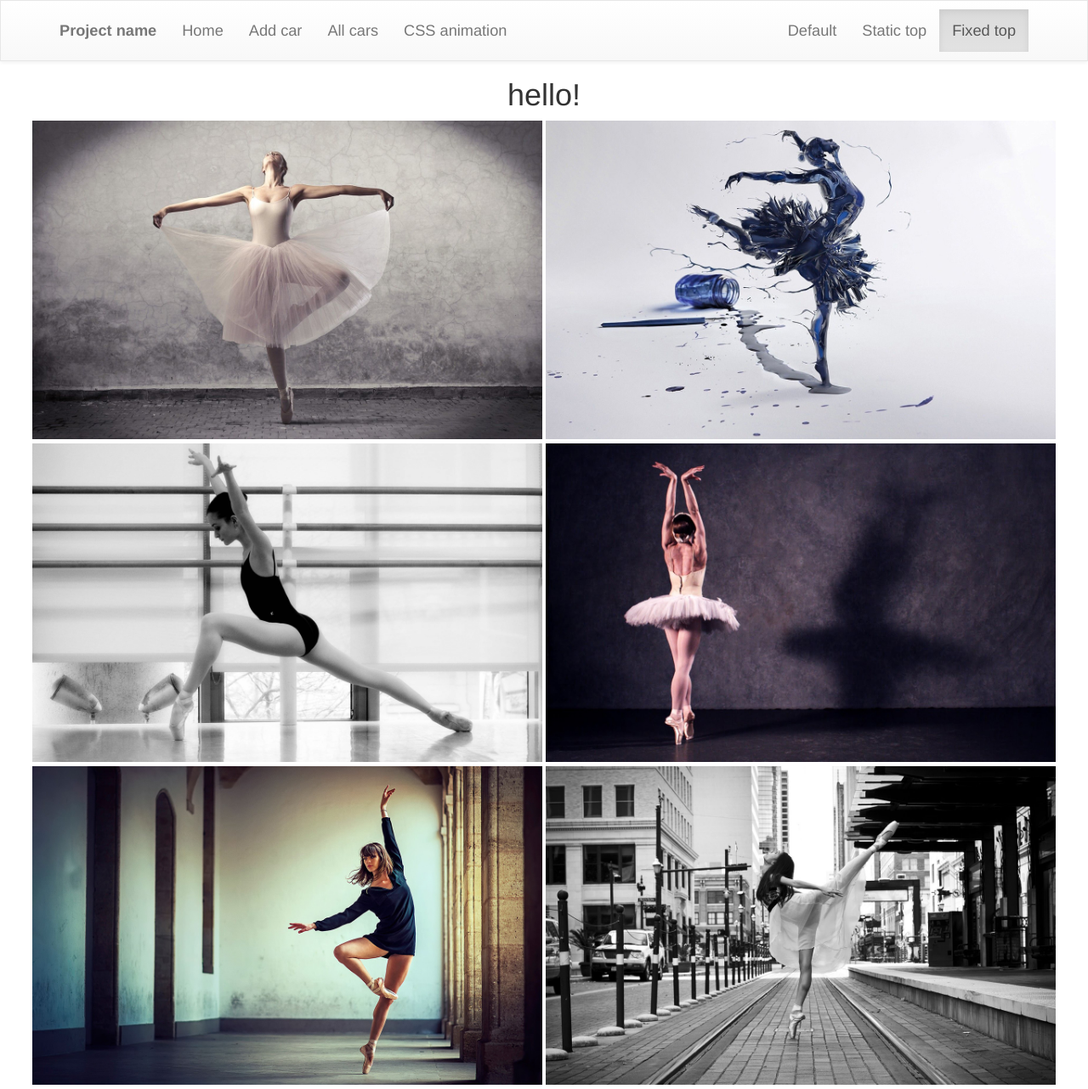
After one commit to bakirovdvm/from-work, a Django app: page /css_animation in a window 1280 px wide. The commit adds this page. Shown: the whole page at 85% size. Run offline with Django 3.2, Linux system fonts and the light colour scheme; some libraries are stand-ins or nearby versions.

Commit message:
added css animation

```diff
--- /dev/null
+++ b/car/static/css-animation.css
@@ -0,0 +1,38 @@
+.portfolio ul,
+.portfolio li{
+    margin: 0;
+    padding: 0;
+    list-style-type: none;
+}
+
+.portfolio li{
+    display: inline-block;
+    width: 600px;
+    position: relative;
+}
+
+.portfolio img{
+    max-width: 100%;
+    display: block;
+}
+
+.description{
+    position: absolute;
+    top: 0;
+    left: 0;
+    width: 100%;
+    height: 100%;
+    background-color: rgba(0,0,0,.5);
+    color: white;
+    padding-top: 140px;
+    text-align: center;
+    font-size: 1.8em;
+    opacity: 0;
+    -webkit-transition: all .5s;
+    -o-transition: all .5s;
+    transition: all .5s;
+}
+
+.portfolio li:hover .description{
+    opacity: 1;
+}
--- a/car/static/style.css
+++ b/car/static/style.css
@@ -1,11 +1,25 @@
+.navbar{
+    margin-bottom: 0;
+    border-radius: 0;
+    padding: 10px
+}
+
+#navbar{
+    font-size: 1.3em;
+}
+
+.navbar-brand{
+    font-weight: 700;
+    font-size: 1.3em;
+}
+
 .pr-item{
     height: 600px;
     background: #1abc9c;
     position: relative;
+    margin-top:0;
 }
 
-p {font-size: 16px;}
-  .margin {margin-bottom: 45px;}
 
 #section-1{
     background-color: #1abc9c; /* Green */
@@ -21,21 +35,5 @@ p {font-size: 16px;}
     padding-bottom: 100px;
 }
 
-.bg-3 {
-    background-color: #ffffff; /* White */
-    color: #555555;
+
 }
-.bg-4 {
-    background-color: #2f2f2f; /* Black Gray */
-    color: #fff;
-}
-
-#navbar{
-    //padding: 10px;
-    font-size: 1.3em;
-}
-
-.navbar-brand{
-    font-weight: 700;
-    font-size: 1.3em;
-}
--- a/car/templates/base.html
+++ b/car/templates/base.html
@@ -5,12 +5,18 @@
 <head>
     <meta charset="UTF-8">
 
-<!-- Latest compiled and minified CSS -->
-<link rel="stylesheet" href="https://stackpath.bootstrapcdn.com/bootstrap/3.4.1/css/bootstrap.min.css" integrity="sha384-HSMxcRTRxnN+Bdg0JdbxYKrThecOKuH5zCYotlSAcp1+c8xmyTe9GYg1l9a69psu" crossorigin="anonymous">
+    <!-- Latest compiled and minified CSS -->
+    <link rel="stylesheet" href="https://stackpath.bootstrapcdn.com/bootstrap/3.4.1/css/bootstrap.min.css" integrity="sha384-HSMxcRTRxnN+Bdg0JdbxYKrThecOKuH5zCYotlSAcp1+c8xmyTe9GYg1l9a69psu" crossorigin="anonymous">
 
-<!-- Optional theme -->
-<link rel="stylesheet" href="https://stackpath.bootstrapcdn.com/bootstrap/3.4.1/css/bootstrap-theme.min.css" integrity="sha384-6pzBo3FDv/PJ8r2KRkGHifhEocL+1X2rVCTTkUfGk7/0pbek5mMa1upzvWbrUbOZ" crossorigin="anonymous">    <link rel="stylesheet" href="//cdn.datatables.net/1.10.21/css/jquery.dataTables.min.css">
+    <!-- Optional theme -->
+    <link rel="stylesheet" href="https://stackpath.bootstrapcdn.com/bootstrap/3.4.1/css/bootstrap-theme.min.css" integrity="sha384-6pzBo3FDv/PJ8r2KRkGHifhEocL+1X2rVCTTkUfGk7/0pbek5mMa1upzvWbrUbOZ" crossorigin="anonymous">    <link rel="stylesheet" href="//cdn.datatables.net/1.10.21/css/jquery.dataTables.min.css">
     <link rel="stylesheet" href="{% static 'style.css' %}">
+    <link rel="stylesheet" href="{% static 'css-animation.css' %}">
+    <link
+        rel="stylesheet"
+        href="https://cdnjs.cloudflare.com/ajax/libs/animate.css/4.0.0/animate.min.css"
+      />
+
 
 
     <title>{% block title %} Каталог авто {% endblock %}</title>
--- a/car/templates/car/car_list.html
+++ b/car/templates/car/car_list.html
@@ -4,7 +4,7 @@
 {% block title %} приветее!! {% endblock %}
 
 
-{% block form %}
+{% block content %}
 
     <div class="container">
         <br><br><br>
--- a/car/templates/car/car_table.html
+++ b/car/templates/car/car_table.html
@@ -5,7 +5,7 @@
 
 
 
-{% block table_car_list %}
+{% block content %}
 <div class="top-menu"></div>
 <div class="container">
 
--- /dev/null
+++ b/car/templates/car/css_animation.html
@@ -0,0 +1,21 @@
+{% extends 'base.html' %}
+{% load static %}
+{% block title %}CSS animation {% endblock %}
+
+{% block content %}
+<center><h1 class="animate__animated animate__bounce">hello!</h1></center>
+
+<center>
+    <div class="portfolio">
+        <ul>
+            <li><span class="description">Description</span><img src="{% static 'img/ballet-for-css/01.jpg' %}" alt=""></li>
+            <li><span class="description">Description</span><img src="{% static 'img/ballet-for-css/02.jpg' %}" alt=""></li>
+            <li><span class="description">Description</span><img src="{% static 'img/ballet-for-css/03.jpg' %}" alt=""></li>
+            <li><span class="description">Description</span><img src="{% static 'img/ballet-for-css/04.jpg' %}" alt=""></li>
+            <li><span class="description">Description</span><img src="{% static 'img/ballet-for-css/05.jpg' %}" alt=""></li>
+            <li><span class="description">Description</span><img src="{% static 'img/ballet-for-css/06.jpg' %}" alt=""></li>
+
+        </ul>
+    </div>
+</center>
+{% endblock %}
--- a/car/templates/car/home.html
+++ b/car/templates/car/home.html
@@ -2,7 +2,7 @@
 
 {% block title %}Home page{% endblock %}
 
-{% block home %}
+{% block content %}
 
 <!-- First Container -->
 
--- /dev/null
+++ b/car/templates/navigation.html
@@ -0,0 +1,27 @@
+
+<nav class="navbar navbar-default "> <!--navbar-fixed-top-->
+    <div class="container">
+        <div class="navbar-header">
+            <button type="button" class="navbar-toggle collapsed" data-toggle="collapse" data-target="#navbar" aria-expanded="false" aria-controls="navbar">
+                <span class="sr-only">Toggle navigation</span>
+                <span class="icon-bar"></span>
+                <span class="icon-bar"></span>
+                <span class="icon-bar"></span>
+            </button>
+            <a class="navbar-brand" href="{% url 'home' %}">Project name</a>
+        </div>
+        <div id="navbar" class="navbar-collapse collapse" aria-expanded="false" style="height: 1px;">
+            <ul class="nav navbar-nav">
+                <li class=""><a href="{% url 'home' %}">Home</a></li>
+                <li><a href="{% url 'car' %}">Add car</a></li>
+                <li><a href="{% url 'car_table' %}">All cars</a></li>
+                <li><a href="{% url 'css_animation' %}">CSS animation</a></li>
+            </ul>
+            <ul class="nav navbar-nav navbar-right">
+                <li><a href="../navbar/">Default</a></li>
+                <li><a href="../navbar-static-top/">Static top</a></li>
+                <li class="active"><a href="./">Fixed top <span class="sr-only">(current)</span></a></li>
+            </ul>
+        </div><!--/.nav-collapse -->
+    </div>
+</nav>
--- a/car/urls.py
+++ b/car/urls.py
@@ -7,4 +7,5 @@ urlpatterns = [
     path('', views.home, name='home'),
     path('car', views.car, name='car'),
     path('car_table', views.car_table, name='car_table'),
+    path('css_animation', views.css_animation, name='css_animation')
 ]
--- a/car/views.py
+++ b/car/views.py
@@ -9,6 +9,8 @@ from .forms import CarForm
 def home(request):
     return render(request, ('car/home.html'))
 
+def css_animation(request):
+    return render(request, ('car/css_animation.html'))
 
 def car(request):
     cars = Car.objects.all()
```
Also changed, not shown: other parts of car/templates/base.html (+2 -67 lines), car/static/img/ballet-for-css/01.jpg (added), car/static/img/ballet-for-css/02.jpg (added), car/static/img/ballet-for-css/03.jpg (added), car/static/img/ballet-for-css/04.jpg (added), car/static/img/ballet-for-css/05.jpg (added), car/static/img/ballet-for-css/06.jpg (added).
